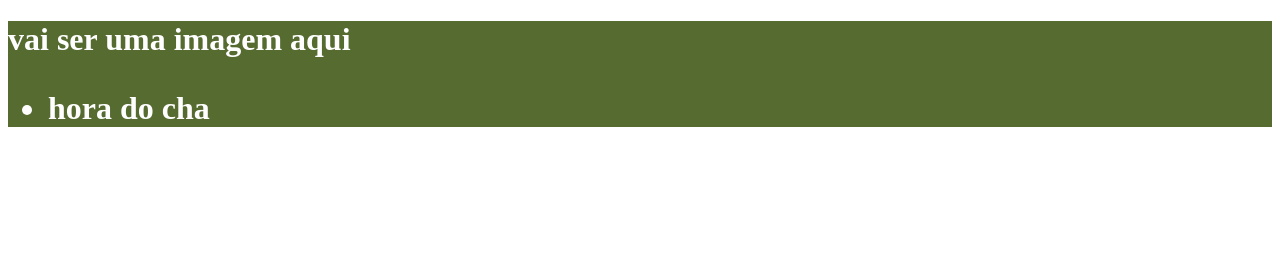
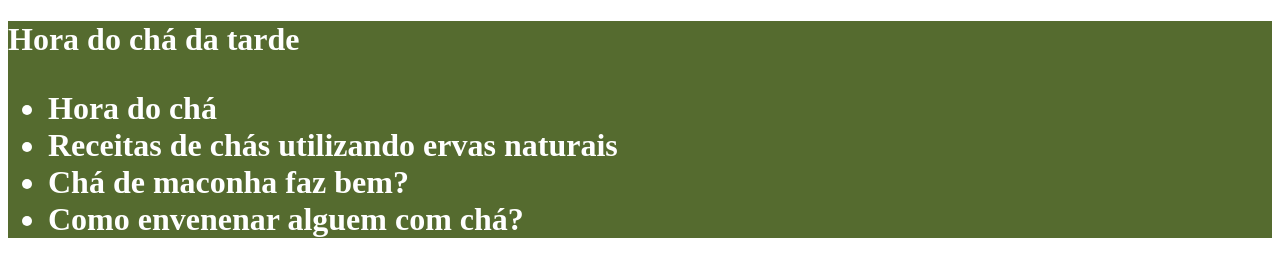
Before and after one commit to Fabyrsl/hora-do-cha, a plain HTML site: page index.html in a window 1280 px wide. Drawn offline with Linux system fonts and the light colour scheme.

Commit message:
Add files via upload
atualizando

```diff
--- a/index.html
+++ b/index.html
@@ -8,9 +8,14 @@
 </head>
 <body>
     <header>
-        <h1>vai ser uma imagem aqui
+        <h1>Hora do chá da tarde
             <ul>
-                <li>hora do cha</li>
+                <li>Hora do chá</li>
+                <li>Receitas de chás utilizando ervas naturais
+                    <LI>Chá de maconha faz bem?</LI>
+                    <li>Como envenenar alguem com chá?</li>
+
+                </li>
             </ul>
         </h1>
     </header>
```
